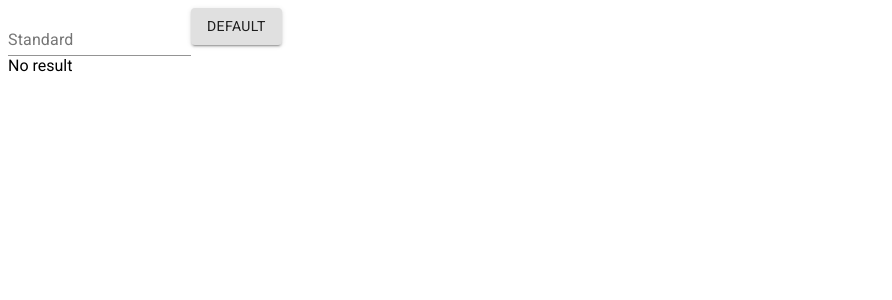
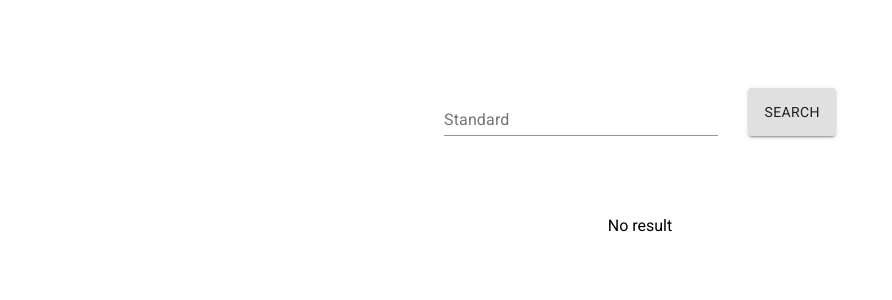
Before and after one commit to hrithiknaha/sudha-itunes, a React (Create React App) app: page / in a window 1280 px wide. Shown: the top 300 px of the page, without its empty margins (0-892 px from the left). Built offline with nearby package versions, Linux system fonts and the light colour scheme.

Commit message:
List and Search Bar styles

```diff
--- a/src/components/Home.js
+++ b/src/components/Home.js
@@ -15,7 +15,7 @@ function Home(props) {
 		props.getSongs();
 	};
 	return (
-		<div>
+		<div className="container">
 			<Searchbar />
 			{!props.data.loading && !isEmpty(props.data.songs) ? (
 				<InfiniteScroll
@@ -28,7 +28,7 @@ function Home(props) {
 					})}
 				</InfiniteScroll>
 			) : (
-				<div>No result</div>
+				<div className="output">No result</div>
 			)}
 		</div>
 	);
--- a/src/components/List.js
+++ b/src/components/List.js
@@ -3,9 +3,8 @@ import React from "react";
 function List({ data }) {
 	return (
 		<div className="list">
-			<p>{data.artistName}</p>
-			<p>{data.artistViewUrl}</p>
-			<p>{data.artworkUrl100}</p>
+			<p>Artist Name {data.artistName}</p>
+			<img src={data.artworkUrl100} alt="artowork" />
 			<p>{data.kind}</p>
 			<p>{data.releaseDate}</p>
 			<p>{data.trackName}</p>
--- a/src/components/Searchbar.js
+++ b/src/components/Searchbar.js
@@ -16,18 +16,17 @@ function Searchbar(props) {
 		setSearchtext(e.target.value);
 	}
 	return (
-		<div>
-			<form>
+		<form className="searchbar">
 			<TextField
 				id="standard-basic"
 				label="Standard"
 				onChange={handleSearchChange}
+				className="searchbar-input"
 			/>
 			<Button variant="contained" onClick={fetchData}>
-					Default
+				Search
 			</Button>
 		</form>
-		</div>
 	);
 }
 
--- /dev/null
+++ b/src/styles/components/_home.scss
@@ -0,0 +1,3 @@
+.output {
+	text-align: center;
+}
--- /dev/null
+++ b/src/styles/components/_searchbar.scss
@@ -0,0 +1,11 @@
+.searchbar {
+	width: 50%;
+	margin: 0 auto;
+	padding: 5rem 0;
+	display: flex;
+	justify-content: space-between;
+
+	&-input {
+		width: 70%;
+	}
+}
--- a/src/styles/styles.scss
+++ b/src/styles/styles.scss
@@ -1,5 +1,8 @@
 @import "./tools/font";
+@import "./tools/container";
 
 @import "./utils/body";
 
 @import "./components/list";
+@import "./components/searchbar";
+@import "./components/home";
--- /dev/null
+++ b/src/styles/tools/_container.scss
@@ -0,0 +1,3 @@
+.container {
+	padding: 0 15rem;
+}
```
Lines whose indentation alone changed are shown as unchanged.
